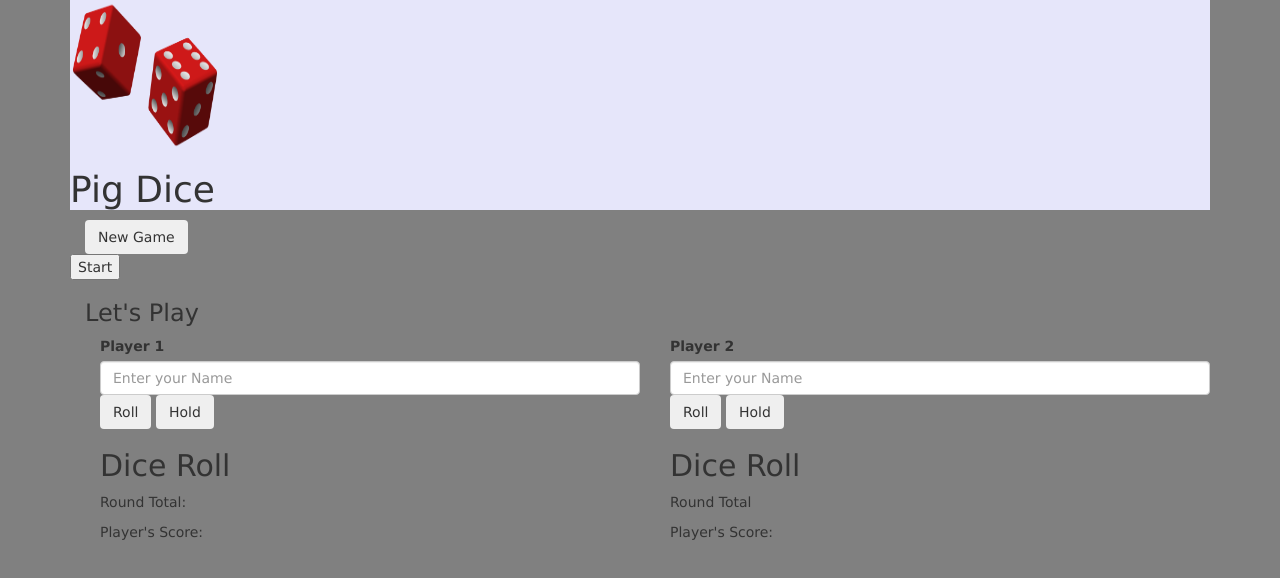
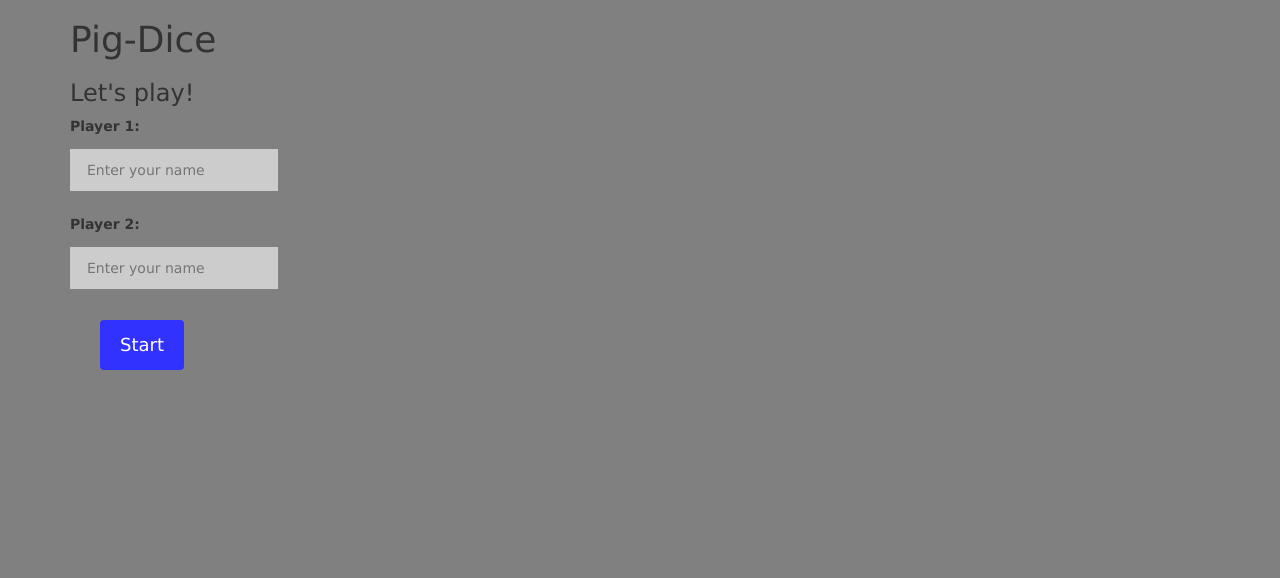
Before and after one commit to Vivvianne/IP4, a plain HTML site: page index.html in a window 1280 px wide. Drawn offline with Linux system fonts and the light colour scheme.

Commit message:
updated styling

```diff
--- a/css/styles.css
+++ b/css/styles.css
@@ -1,9 +1,29 @@
-/** body **/
-body {
+body{
     font-family: Verdana, Geneva, Tahoma, sans-serif;
     background: grey;
 }
-.header {
-    background: lavender;
-    font-size: 24px;
+.player-console {
+  display: none;
 }
+.what{
+  height: 450px;
+}
+input[type=text], select {
+    padding: 10px 16px;
+    margin: 8px 0;
+    display: inline-block;
+    border: 1px solid #ccc;
+    box-sizing: border-box;
+	background-color: #ccc;
+}
+.btn{
+    background-color: 	#3232ff;
+    color: white;
+    font-size: 18px;
+    padding: 12px 20px;
+    margin: 8px 0;
+    border: none;
+    border-radius: 4px;
+    cursor: pointer;
+	margin-left: 30px;
+}
--- a/index.html
+++ b/index.html
@@ -8,51 +8,49 @@
     <title>Pig Dice</title>
 </head>
 <body>
-    <div class="container">
-        <header class="header">
-            <img src="img/pig-dice.png" alt="dice" width="150" height="150">
-            <div class="header-content">
-                <h1 game-name>Pig Dice</h1>
+        <div class="start-menu container">
+                <div class="what">
+                  <h1>Pig-Dice</h1>
+                  <h3>Let's play!</h3>
+            <form for player1>
+                    <form id="player-1">
+                      <div class="form-group">
+                        <label for="player1Name">Player 1:</label><br>
+                        <input required class="player1Name" type="text" placeholder="Enter your name">
+                      </div>
+                    </form>
+            <form for player2>
+                    <form id="player-2">
+                      <div class="form-group">
+                        <label for="player2Name">Player 2:</label><br>
+                        <input required class="player2Name" type="text" placeholder="Enter your name">
+                      </div>
+                    </form>
 
+                    <button id="start" class="btn">Start</button>
                 </div>
-        </header>
-        <div class="Player-control container">
-                <button id="new-game" class="btn">New Game</button>
-
-            </div>
-            <button id="start" class="button">Start</button>
-
-
-        <div class="container">
-            <h3>Let's Play</h3>
-            <form>
-                    <div class="form-row">
-                        <form id="Player1">
-                            <div class="col-md-6">
-                                <label for="Player1">Player 1</label>
-                                <input type="text" class="form-control" placeholder="Enter your Name">
-                                <button id="Player1-roll" class="btn"> Roll</button>
-                                <button id="Player1-hold" class="btn">Hold</button>
-                                <h2 id="die-roll-1">Dice Roll</h2>
-                                <p id="round-total-1">Round Total:</p>
-                                <p id="total-score-1">Player's Score:</p>
               </div>
 
-                        </form>
-                        <form id="Player2">
+              <div class="player-console container">
+                  <button id="new-game" class="btn">NEW GAME </button>
+                  <div class = "row">
                     <div class="col-md-6">
-                                    <label for="Player2">Player 2</label>
-                                    <input type="text" class="form-control" placeholder="Enter your Name">
-                                    <button id="Player2-roll" class="btn"> Roll</button>
-                                <button id="Player2-hold" class="btn">Hold</button>
-                                <h2 id="die-roll-2">Dice Roll</h2>
+                      <h2>Player 1: <span id = "player1Name"><span></h2>
+                        <button id="player1-roll" class="btn">Roll</button>
+                        <button id="player1-hold" class="btn">Hold</button>
+                      <h2 id="die-roll-1">Dice Roll: </h2>
+                      <p id="round-total-1">Round Total: </p>
+                      <p id="total-score-1">Players Score: </p>
+                    </div>
 
-                                <p id="round-total-2">Round Total</p>
-                                <p id="total-score-2">Player's Score:</p>
+                  <div class="col-md-6">
+                    <h2>Player 2: <span id = "player2Name"><span></h2>
+                      <button id="player2-roll" class="btn">Roll</button>
+                      <button id="player2-hold" class="btn">Hold</button>
+                      <h2 id="die-roll-2">Dice Roll: </h2>
+                      <p id="round-total-2">Round Total: </p>
+                      <p id="total-score-2">Players Score: </p>
                   </div>
-                        </form>
-                    </div>
-                  </form>
                   </div>
                 </div>
     <script src="js/jquery-3.3.1.js"></script>
--- a/js/scripts.js
+++ b/js/scripts.js
@@ -63,6 +63,36 @@ player2.playerNmae = player2;
         $("#total-score-2").empty();
         $("#die-roll-2").empty();
 
+        $("#start-menu").show();
+
 
     })
+    $("button#player1-roll").click(function(event){
+        player1.roll = throwdice();
+        $("#die-roll-1").text(player1.roll);
+        player1.rollone();
+        $("#round-total-1").text(player1.tempscore);
+    })
+    $("button#player2-roll").click(function(event){
+        player2.roll = throwdice();
+        $("#die-roll-2").text(player2.roll);
+        player1.rollone();
+        $("#round-total-2").text(player1.tempscore);
+
+    })
+    $("button#player1-hold").click(function(event){
+        player1.hold();
+        $("#total-score-1").text(player1.totalscore);
+        $("#round-total-1").empty();
+        $("#die-roll-1").empty();
+        player1.winnercheck();
+    })
+    $("button#player1-hold").click(function(event){
+        player2.hold();
+        $("#total-score-2").text(player1.totalscore);
+        $("#round-total-2").empty();
+        $("#die-roll-2").empty();
+        player2.winnercheck();
+    })
+
 })
```
Lines whose indentation alone changed are shown as unchanged.
